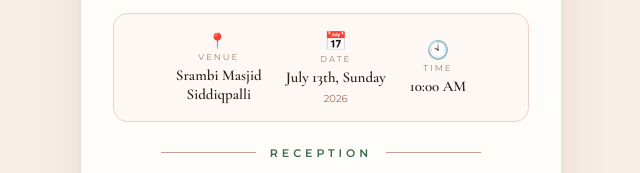
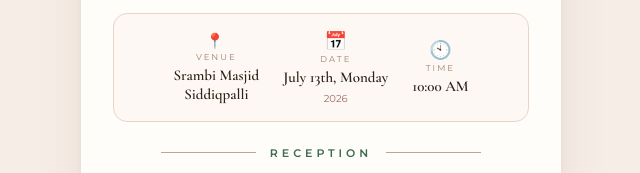
Before and after one commit to mohammadafsalvp/wedding, a plain HTML site: page index.html in a window 1280 px wide. Shown: the part 625-798 px from the top of the page, 319-959 px from the left. Drawn offline with nearby package versions, Linux system fonts and the light colour scheme.

Commit message:
fix: correct wedding day to Monday for July 13th

```diff
--- a/index.html
+++ b/index.html
@@ -453,7 +453,7 @@
         <div class="event-detail-item">
           <span class="event-detail-icon">📅</span>
           <span class="event-detail-label">Date</span>
-          <span class="event-detail-value">July 13th, Sunday</span>
+          <span class="event-detail-value">July 13th, Monday</span>
           <span class="event-detail-sub">2026</span>
         </div>
         <div class="event-detail-item">
```
